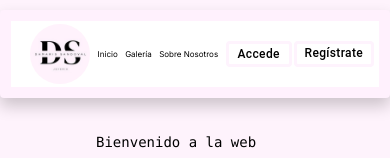
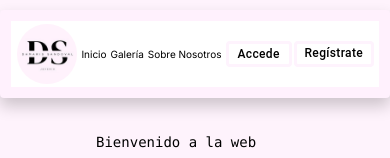
Before and after one commit to guiablanco/joyeria-ds-nextjs, a Next.js app: page / in a window 390 px wide. Shown: the top 158 px of the page. Built offline with nearby package versions, Linux system fonts and the light colour scheme.

Commit message:
cambiando navbar

```diff
--- a/src/app/components/Navbar.jsx
+++ b/src/app/components/Navbar.jsx
@@ -37,7 +37,7 @@ const Navbar = () => {
                             height={60}
                             alt= 'Logo'
                             quality={100}
-                            style={{borderRadius:'100%', marginLeft:'1rem'}}
+                            style={{borderRadius:'100%', marginLeft:'0.2rem'}}
                             />
                         </Link>
 
--- a/src/app/components/Navigation.module.scss
+++ b/src/app/components/Navigation.module.scss
@@ -17,11 +17,11 @@
 
 
     @media (max-width: 600px) {
-                  font-size: 8px; /* Tamaño de fuente en pantallas pequeñas */
+                  font-size: 10px; /* Tamaño de fuente en pantallas pequeñas */
         }
 
     @media (max-width: 300px) {
-          font-size: 5px; /* Tamaño de fuente en pantallas pequeñas */
+          font-size: 6px; /* Tamaño de fuente en pantallas pequeñas */
         }
     }
 
```
